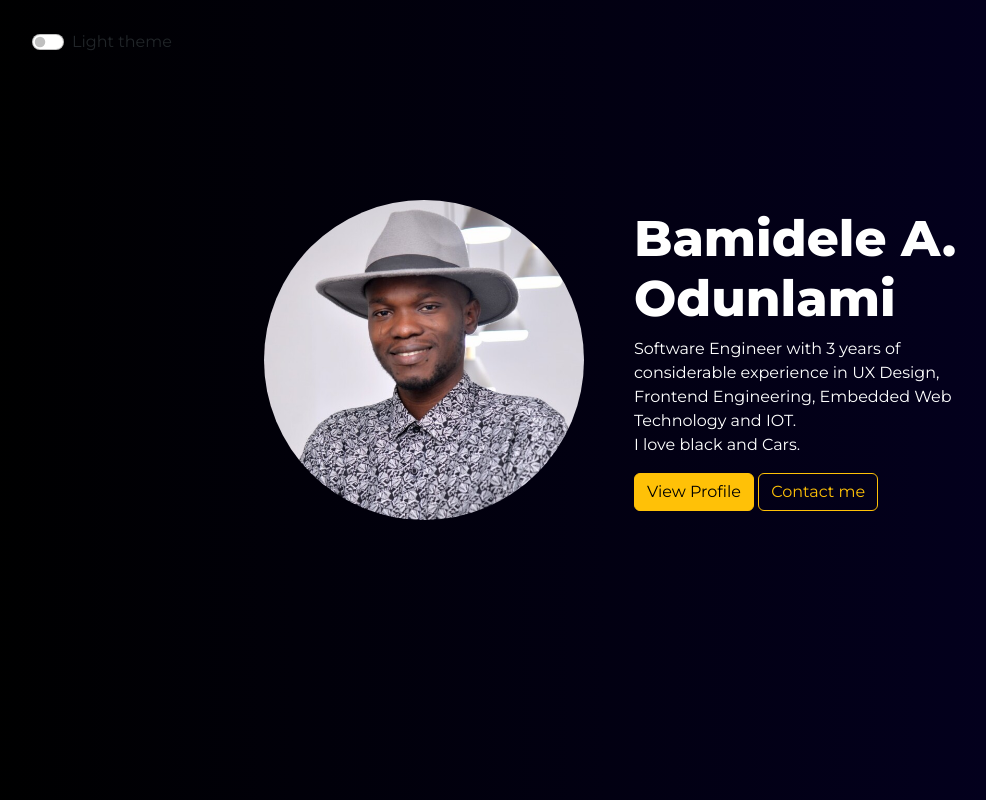
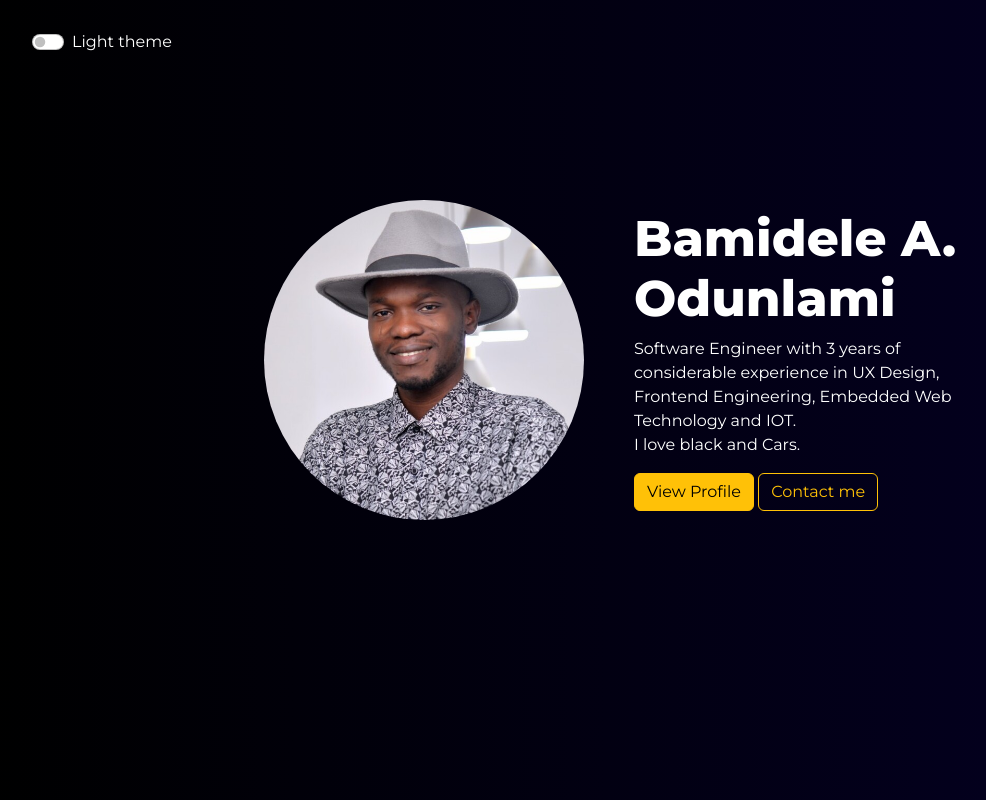
Before and after one commit to bamiodunlami/portfolio, a plain HTML site: page index.html in a window 1280 px wide. Shown: the whole page, without its empty margins (18-1004 px from the left). Drawn offline with nearby package versions, Linux system fonts and the light colour scheme.

Commit message:
First commit

```diff
--- a/style.css
+++ b/style.css
@@ -6,13 +6,18 @@
     font-family: 'Montserrat', sans-serif;
 }
 
-/* body{
-
-} */
+body{
+    background: linear-gradient(to right, #000, #040025);
+    color: #fff;
+}
 .form-switch{
     position: absolute;
 margin: 30px 0 0 50px;
 }
+
+/* label{
+    color: #fff;
+} */
 
 section{
     height: 100vh;
@@ -52,8 +57,6 @@ hr{
 /* section one */
 .section-one{
     overflow: hidden;
-    background: linear-gradient(to right, #000, #040025);
-    color: #fff;
 }
 .my-image img{
     width: 25vw;
```
